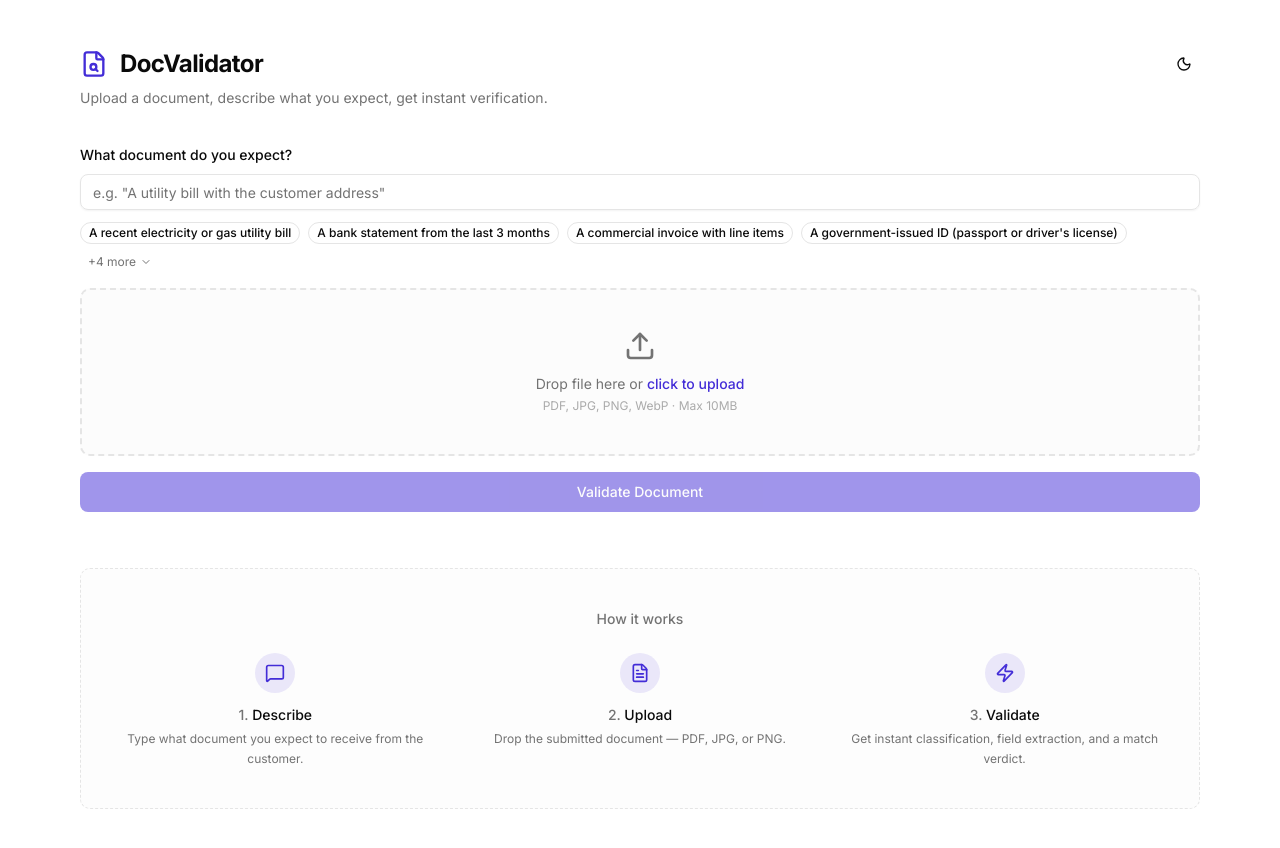
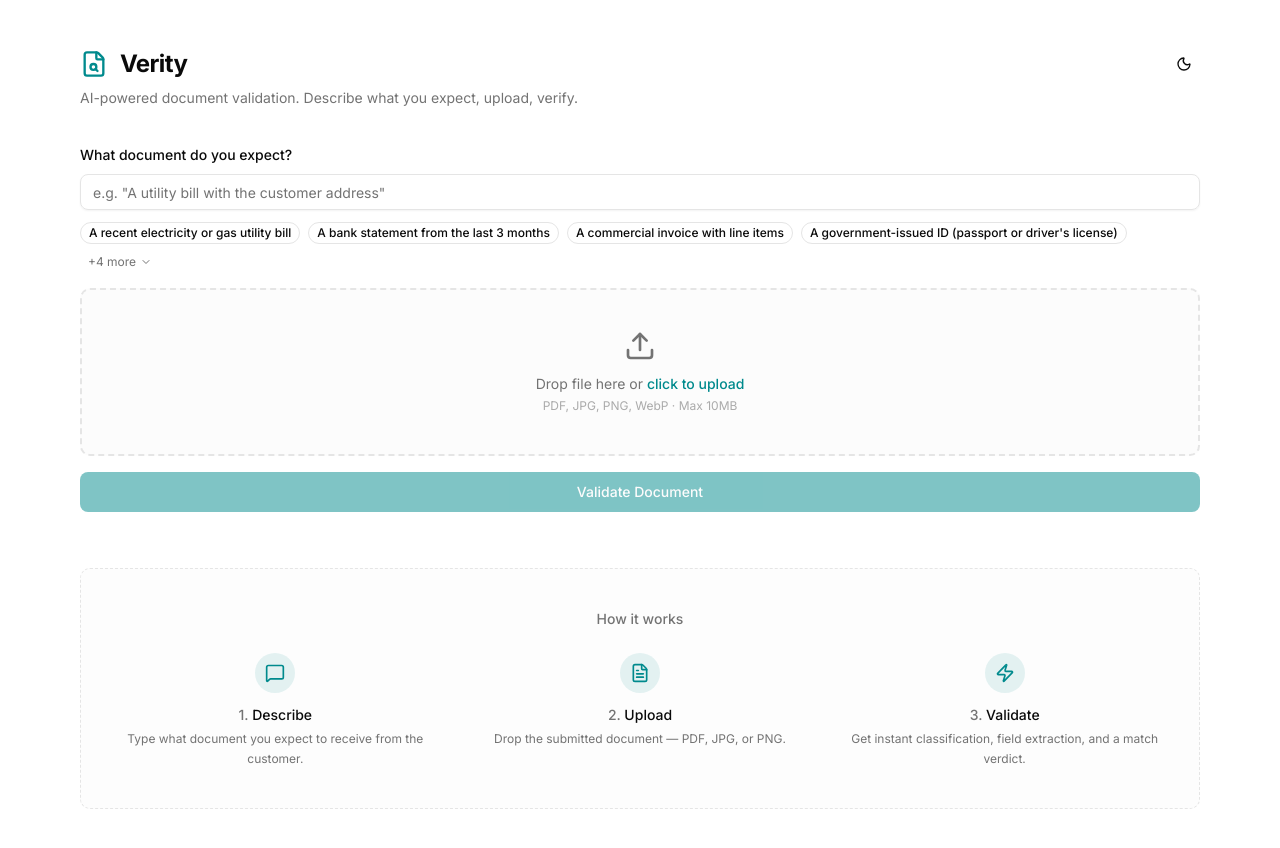
Before and after one commit to joaaogui/verity, a Next.js app: page / in a window 1280 px wide. Shown: the top 848 px of the page. Built offline with nearby package versions, Linux system fonts and the light colour scheme.

Commit message:
rebrand: rename to Verity, switch primary color to teal

```diff
--- a/src/app/globals.css
+++ b/src/app/globals.css
@@ -58,14 +58,14 @@
     --card-foreground: oklch(0.145 0 0);
     --popover: oklch(1 0 0);
     --popover-foreground: oklch(0.145 0 0);
-    --primary: oklch(0.457 0.24 277.023);
+    --primary: oklch(0.55 0.15 195);
     --primary-foreground: oklch(0.985 0 0);
-    --secondary: oklch(0.968 0.014 277.023);
-    --secondary-foreground: oklch(0.355 0.2 277.023);
+    --secondary: oklch(0.965 0.02 195);
+    --secondary-foreground: oklch(0.35 0.12 195);
     --muted: oklch(0.97 0 0);
     --muted-foreground: oklch(0.556 0 0);
-    --accent: oklch(0.968 0.014 277.023);
-    --accent-foreground: oklch(0.355 0.2 277.023);
+    --accent: oklch(0.965 0.02 195);
+    --accent-foreground: oklch(0.35 0.12 195);
     --destructive: oklch(0.577 0.245 27.325);
     --success: oklch(0.517 0.174 149.575);
     --success-foreground: oklch(0.985 0 0);
@@ -73,7 +73,7 @@
     --warning-foreground: oklch(0.145 0 0);
     --border: oklch(0.922 0 0);
     --input: oklch(0.922 0 0);
-    --ring: oklch(0.457 0.24 277.023);
+    --ring: oklch(0.55 0.15 195);
     --chart-1: oklch(0.646 0.222 41.116);
     --chart-2: oklch(0.6 0.118 184.704);
     --chart-3: oklch(0.398 0.07 227.392);
@@ -96,14 +96,14 @@
     --card-foreground: oklch(0.985 0 0);
     --popover: oklch(0.205 0 0);
     --popover-foreground: oklch(0.985 0 0);
-    --primary: oklch(0.623 0.214 277.023);
+    --primary: oklch(0.65 0.15 195);
     --primary-foreground: oklch(0.985 0 0);
-    --secondary: oklch(0.269 0.02 277.023);
-    --secondary-foreground: oklch(0.811 0.111 277.023);
+    --secondary: oklch(0.269 0.03 195);
+    --secondary-foreground: oklch(0.78 0.1 195);
     --muted: oklch(0.269 0 0);
     --muted-foreground: oklch(0.708 0 0);
-    --accent: oklch(0.269 0.02 277.023);
-    --accent-foreground: oklch(0.811 0.111 277.023);
+    --accent: oklch(0.269 0.03 195);
+    --accent-foreground: oklch(0.78 0.1 195);
     --destructive: oklch(0.704 0.191 22.216);
     --success: oklch(0.627 0.194 149.575);
     --success-foreground: oklch(0.985 0 0);
@@ -111,7 +111,7 @@
     --warning-foreground: oklch(0.145 0 0);
     --border: oklch(1 0 0 / 10%);
     --input: oklch(1 0 0 / 15%);
-    --ring: oklch(0.623 0.214 277.023);
+    --ring: oklch(0.65 0.15 195);
     --chart-1: oklch(0.488 0.243 264.376);
     --chart-2: oklch(0.696 0.17 162.48);
     --chart-3: oklch(0.769 0.188 70.08);
@@ -119,7 +119,7 @@
     --chart-5: oklch(0.645 0.246 16.439);
     --sidebar: oklch(0.205 0 0);
     --sidebar-foreground: oklch(0.985 0 0);
-    --sidebar-primary: oklch(0.488 0.243 264.376);
+    --sidebar-primary: oklch(0.65 0.15 195);
     --sidebar-primary-foreground: oklch(0.985 0 0);
     --sidebar-accent: oklch(0.269 0 0);
     --sidebar-accent-foreground: oklch(0.985 0 0);
--- a/src/app/layout.tsx
+++ b/src/app/layout.tsx
@@ -9,8 +9,8 @@ const inter = Inter({
 });
 
 export const metadata: Metadata = {
-  title: "DocValidator",
-  description: "Upload a document and validate it in seconds",
+  title: "Verity",
+  description: "AI-powered document validation in seconds",
 };
 
 export default function RootLayout({
--- a/src/app/page.tsx
+++ b/src/app/page.tsx
@@ -52,13 +52,13 @@ export default function Home() {
           <div className="flex items-center gap-3">
             <FileSearch className="size-7 text-primary" />
             <h1 className="text-2xl font-bold tracking-tight text-foreground">
-              DocValidator
+              Verity
             </h1>
           </div>
           <ThemeToggle />
         </div>
         <p className="mt-2 text-sm text-muted-foreground">
-          Upload a document, describe what you expect, get instant verification.
+          AI-powered document validation. Describe what you expect, upload, verify.
         </p>
       </div>
 
```
